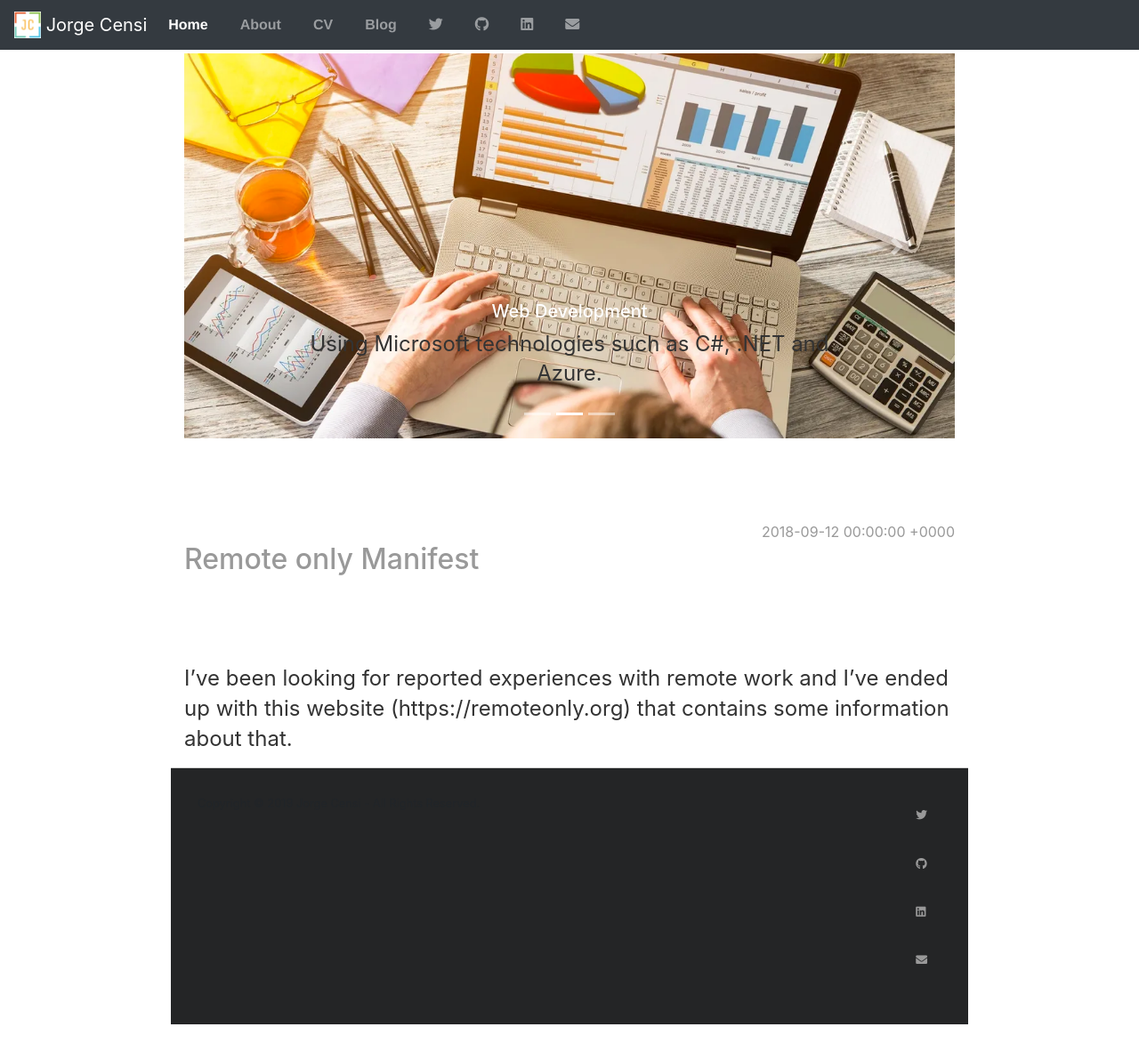
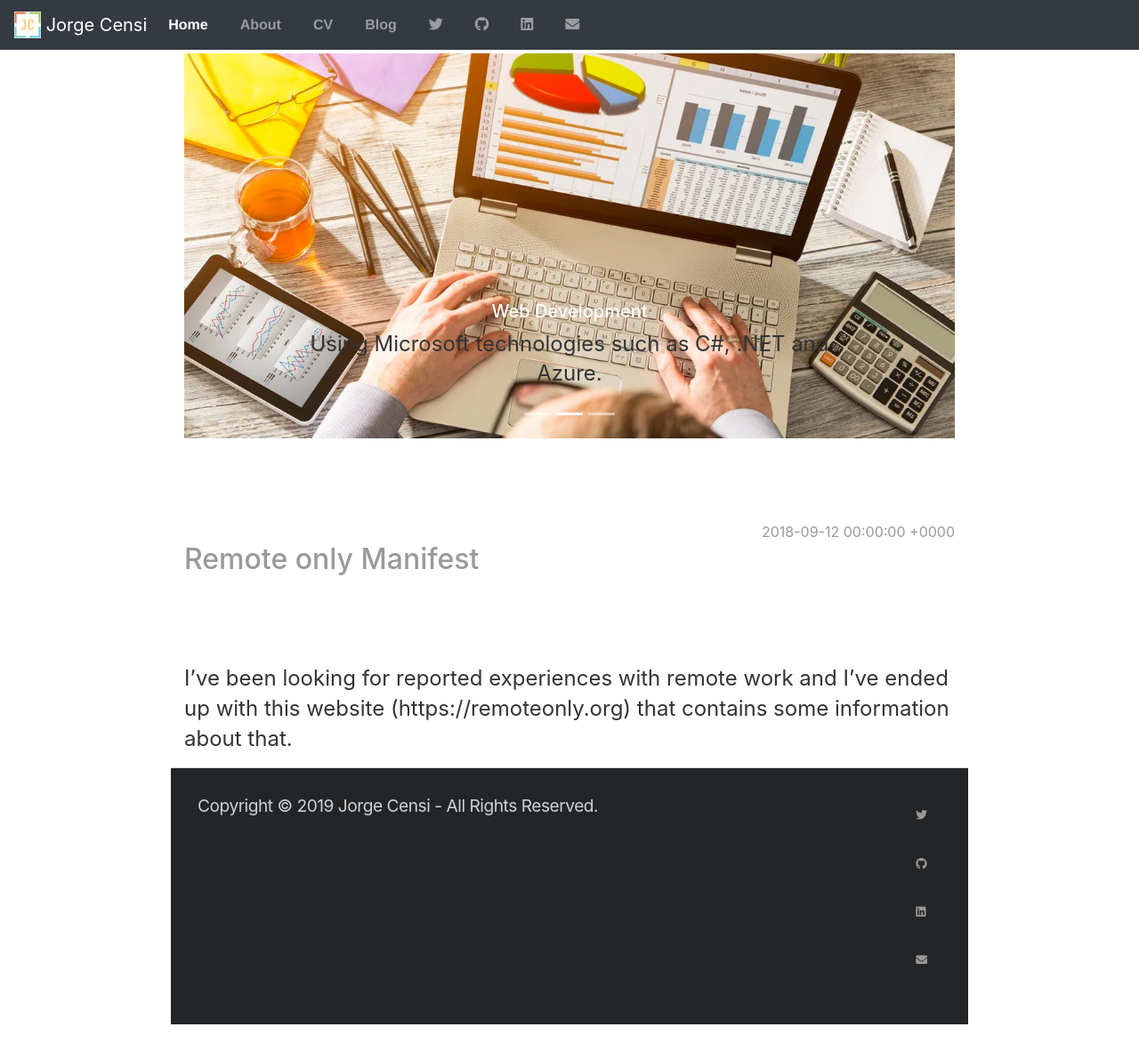
Before and after one commit to jorgecensi/jorgecensi.github.io, a Jekyll site: the page built from index.html, in a window 1280 px wide and 1212 px high. Shown: the top 1191 px of the window at 89% size. Built offline with Jekyll 4.4.1, drawn with Linux system fonts in a browser that asks for light colours; nearby versions of some CDN libraries.

Commit message:
footer css

```diff
--- a/_layouts/default.html
+++ b/_layouts/default.html
@@ -46,13 +46,16 @@
 
         </div><!-- /.container -->
         <footer class="main">
+            <section class="widget copyright">
+                <p class="main">Copyright © 2019 Jorge Censi - All Rights Reserved.</span>
+            </section>
             <ul class="social">
                 <li class="nav-item "><a class="nav-link" href="http://twitter.com/jorgecensi" target="_blank" class="twitter" title="Twitter"><i class="fab fa-twitter"></i></a></li>
                 <li class="nav-item "><a class="nav-link" href="http://github.com/jorgecensi" target="_blank" class="github" title="GitHub"><i class="fab fa-github"></i></a></li>
                 <li class="nav-item "><a class="nav-link" href="http://linkedin.com/in/jorgecensi" target="_blank" class="linkedin" title="LinkedIn"><i class="fab fa-linkedin"></i></a></li>
                 <li class="nav-item "><a class="nav-link" href="mailto:jorgecensi@gmail.com" target="_blank" class="email" title="Email"><i class="fas fa-envelope"></i></a></li>
             </ul>
-            <span>Copyright © 2019 Jorge Censi - All Rights Reserved.</span>
+
         </footer>
         <script src="https://code.jquery.com/jquery-3.3.1.slim.min.js" integrity="sha384-q8i/X+965DzO0rT7abK41JStQIAqVgRVzpbzo5smXKp4YfRvH+8abtTE1Pi6jizo" crossorigin="anonymous"></script>
         <script src="https://cdnjs.cloudflare.com/ajax/libs/popper.js/1.14.7/umd/popper.min.js" integrity="sha384-UO2eT0CpHqdSJQ6hJty5KVphtPhzWj9WO1clHTMGa3JDZwrnQq4sF86dIHNDz0W1" crossorigin="anonymous"></script>
--- a/css/main.css
+++ b/css/main.css
@@ -70,3 +70,17 @@ footer.main .social {
     padding: 0;
     list-style: none;
 }
+footer.main .copyright {
+    float: left;
+    padding: 0;
+    border: 0;
+}
+.widget {
+    padding: 35px 0 0;
+}
+footer.main .copyright .main {
+    line-height: normal;
+    margin: 0 0 10px;
+    letter-spacing: -.5px;
+    color: #ced3d8;
+}
```
